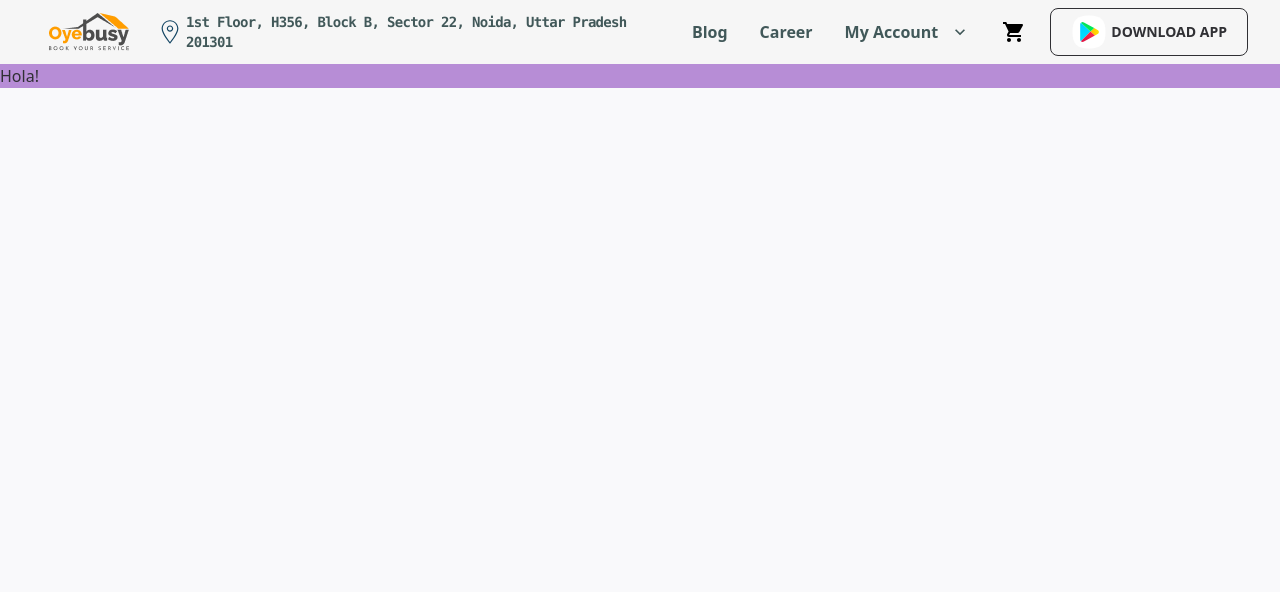
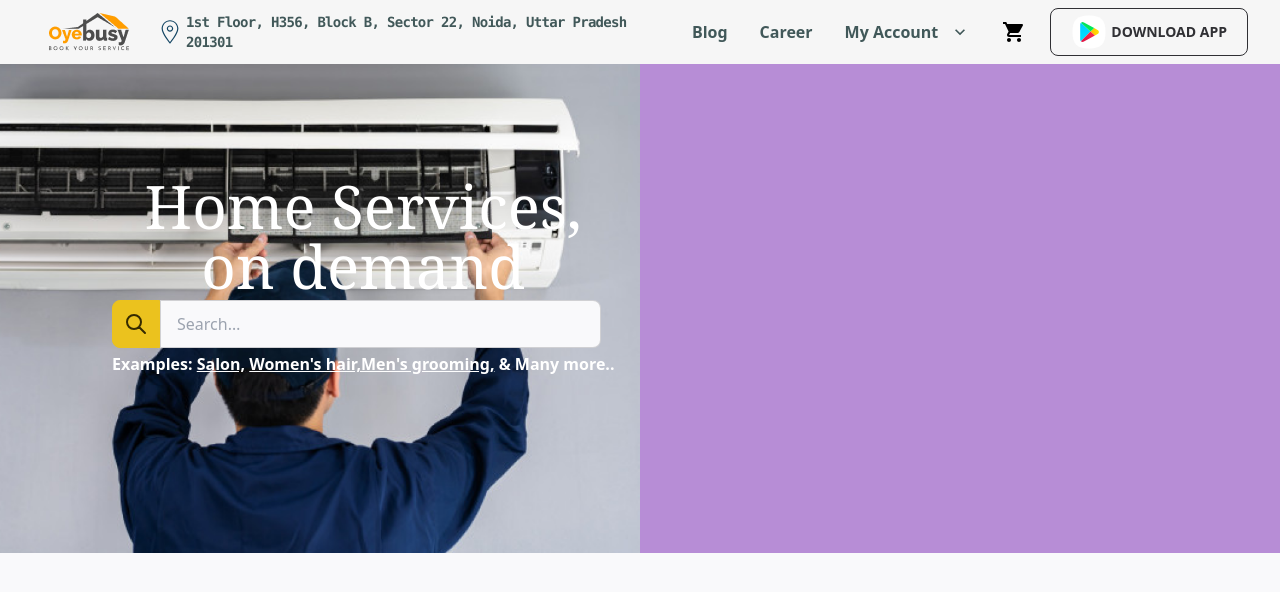
Before and after one commit to HasibAliOpu/Oye-Busy, a React (Create React App) app: page / in a window 1280 px wide. Shown: the top 592 px of the page. Built offline with nearby package versions, Linux system fonts and the light colour scheme.

Commit message:
banner img added

```diff
--- a/src/App.js
+++ b/src/App.js
@@ -1,11 +1,12 @@
 import "./App.css";
+import Banner from "./Components/Banner/Banner";
 import Navbar from "./Components/Navbar/Navbar";
 
 function App() {
   return (
     <div className="bg-secondary">
       <Navbar />
-      <h1>Hola!</h1>
+      <Banner />
     </div>
   );
 }
--- /dev/null
+++ b/src/Components/Banner/Banner.js
@@ -0,0 +1,50 @@
+import React from "react";
+import banner from "../../images/banner.png";
+const Banner = () => {
+  return (
+    <div className="grid grid-cols-2">
+      <div className="relative">
+        <img src={banner} alt="" />
+        <div className="absolute top-28 left-28">
+          <h1 className="text-white text-center text-6xl font-serif">
+            Home Services, <br />
+            on demand
+          </h1>
+          <div class="form-control py-1">
+            <div class="input-group">
+              <button class="btn btn-square btn-warning">
+                <svg
+                  xmlns="http://www.w3.org/2000/svg"
+                  class="h-6 w-6"
+                  fill="none"
+                  viewBox="0 0 24 24"
+                  stroke="currentColor"
+                >
+                  <path
+                    stroke-linecap="round"
+                    stroke-linejoin="round"
+                    stroke-width="2"
+                    d="M21 21l-6-6m2-5a7 7 0 11-14 0 7 7 0 0114 0z"
+                  />
+                </svg>
+              </button>
+              <input
+                type="text"
+                placeholder="Search…"
+                className="input input-bordered pr-48"
+              />
+            </div>
+          </div>
+          <p className="text-white font-semibold">
+            Examples: <span className="underline">Salon,</span>{" "}
+            <span className="underline">Women's hair,</span>
+            <span className="underline">Men's grooming,</span> & Many more..
+          </p>
+        </div>
+      </div>
+      <div></div>
+    </div>
+  );
+};
+
+export default Banner;
```
